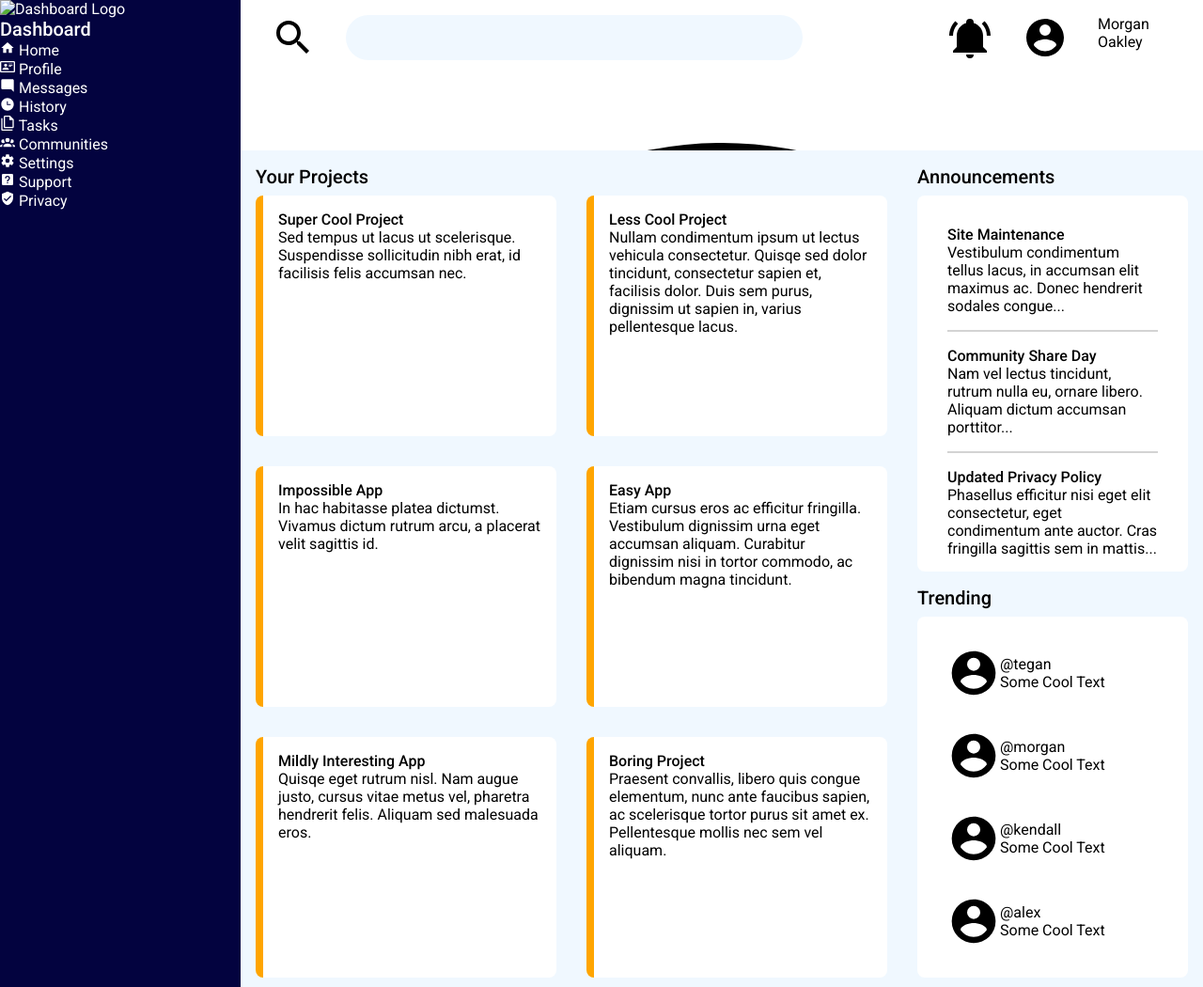
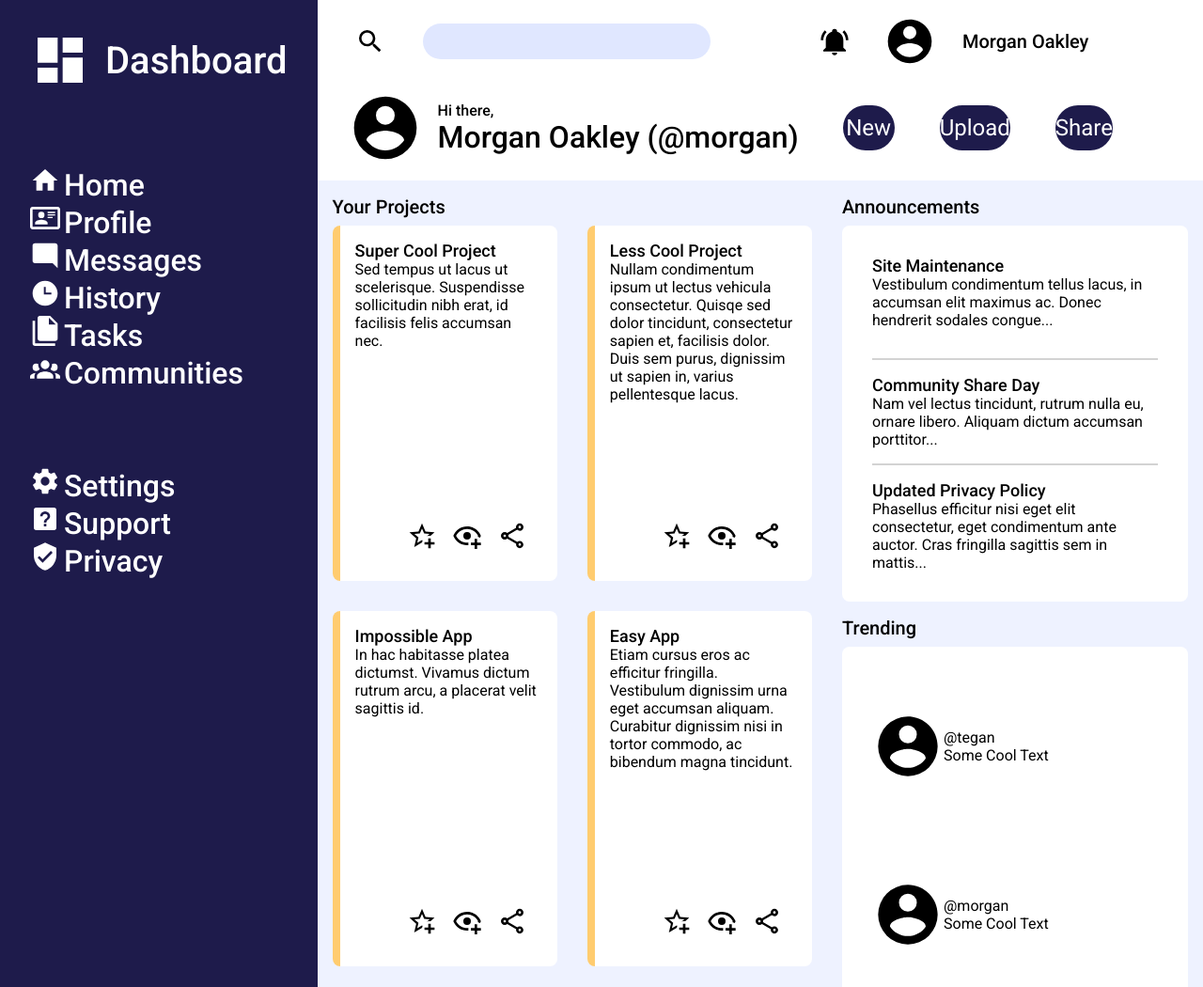
Before and after one commit to adambills/admin-dashboard, a plain HTML site: page index.html in a window 1280 px wide. Shown: the top 1050 px of the page at 94% size. Drawn offline with Linux system fonts and the light colour scheme.

Commit message:
Update header and sidebar style

```diff
--- a/index.html
+++ b/index.html
@@ -1,71 +1,107 @@
 <!DOCTYPE html>
 <html lang="en">
+
 <head>
     <meta charset="UTF-8">
     <meta name="viewport" content="width=device-width, initial-scale=1.0">
     <title>Admin Dashboard</title>
     <link rel="stylesheet" href="./style.css">
 </head>
+
 <body>
     <div class="container">
 
         <div class="sidebar">
             <div class="logo">
-                <img src="" alt="Dashboard Logo">
+                <svg xmlns="http://www.w3.org/2000/svg" viewBox="0 0 24 24">
+                    <title>view-dashboard</title>
+                    <path d="M13,3V9H21V3M13,21H21V11H13M3,21H11V15H3M3,13H11V3H3V13Z" />
+                </svg>
                 <h1>Dashboard</h1>
             </div>
-            <nav>
             <div>
                 <div>
-                        <svg xmlns="http://www.w3.org/2000/svg" viewBox="0 0 24 24"><title>home</title><path d="M10,20V14H14V20H19V12H22L12,3L2,12H5V20H10Z" /></svg>
+                    <svg xmlns="http://www.w3.org/2000/svg" viewBox="0 0 24 24">
+                        <title>home</title>
+                        <path d="M10,20V14H14V20H19V12H22L12,3L2,12H5V20H10Z" />
+                    </svg>
                     <a href="">Home</a>
                 </div>
                 <div>
-                        <svg xmlns="http://www.w3.org/2000/svg" viewBox="0 0 24 24"><title>card-account-details-outline</title><path d="M22,3H2C0.91,3.04 0.04,3.91 0,5V19C0.04,20.09 0.91,20.96 2,21H22C23.09,20.96 23.96,20.09 24,19V5C23.96,3.91 23.09,3.04 22,3M22,19H2V5H22V19M14,17V15.75C14,14.09 10.66,13.25 9,13.25C7.34,13.25 4,14.09 4,15.75V17H14M9,7A2.5,2.5 0 0,0 6.5,9.5A2.5,2.5 0 0,0 9,12A2.5,2.5 0 0,0 11.5,9.5A2.5,2.5 0 0,0 9,7M14,7V8H20V7H14M14,9V10H20V9H14M14,11V12H18V11H14" /></svg>
+                    <svg xmlns="http://www.w3.org/2000/svg" viewBox="0 0 24 24">
+                        <title>card-account-details-outline</title>
+                        <path
+                            d="M22,3H2C0.91,3.04 0.04,3.91 0,5V19C0.04,20.09 0.91,20.96 2,21H22C23.09,20.96 23.96,20.09 24,19V5C23.96,3.91 23.09,3.04 22,3M22,19H2V5H22V19M14,17V15.75C14,14.09 10.66,13.25 9,13.25C7.34,13.25 4,14.09 4,15.75V17H14M9,7A2.5,2.5 0 0,0 6.5,9.5A2.5,2.5 0 0,0 9,12A2.5,2.5 0 0,0 11.5,9.5A2.5,2.5 0 0,0 9,7M14,7V8H20V7H14M14,9V10H20V9H14M14,11V12H18V11H14" />
+                    </svg>
                     <a href="">Profile</a>
                 </div>
                 <div>
-                        <svg xmlns="http://www.w3.org/2000/svg" viewBox="0 0 24 24"><title>message-reply</title><path d="M22,4C22,2.89 21.1,2 20,2H4A2,2 0 0,0 2,4V16A2,2 0 0,0 4,18H18L22,22V4Z" /></svg>
+                    <svg xmlns="http://www.w3.org/2000/svg" viewBox="0 0 24 24">
+                        <title>message-reply</title>
+                        <path d="M22,4C22,2.89 21.1,2 20,2H4A2,2 0 0,0 2,4V16A2,2 0 0,0 4,18H18L22,22V4Z" />
+                    </svg>
                     <a href="">Messages</a>
                 </div>
                 <div>
-                        <svg xmlns="http://www.w3.org/2000/svg" viewBox="0 0 24 24"><title>clock-time-three</title><path d="M12 2C6.5 2 2 6.5 2 12C2 17.5 6.5 22 12 22C17.5 22 22 17.5 22 12S17.5 2 12 2M17 13H11V7H12.5V11.5H17V13Z" /></svg>
+                    <svg xmlns="http://www.w3.org/2000/svg" viewBox="0 0 24 24">
+                        <title>clock-time-three</title>
+                        <path
+                            d="M12 2C6.5 2 2 6.5 2 12C2 17.5 6.5 22 12 22C17.5 22 22 17.5 22 12S17.5 2 12 2M17 13H11V7H12.5V11.5H17V13Z" />
+                    </svg>
                     <a href="">History</a>
                 </div>
                 <div>
-                        <svg xmlns="http://www.w3.org/2000/svg" viewBox="0 0 24 24"><title>file-multiple-outline</title><path d="M16 0H8C6.9 0 6 .9 6 2V18C6 19.1 6.9 20 8 20H20C21.1 20 22 19.1 22 18V6L16 0M20 18H8V2H15V7H20V18M4 4V22H20V24H4C2.9 24 2 23.1 2 22V4H4Z" /></svg>
+                    <svg xmlns="http://www.w3.org/2000/svg" viewBox="0 0 24 24">
+                        <title>file-multiple</title>
+                        <path
+                            d="M15,7H20.5L15,1.5V7M8,0H16L22,6V18A2,2 0 0,1 20,20H8C6.89,20 6,19.1 6,18V2A2,2 0 0,1 8,0M4,4V22H20V24H4A2,2 0 0,1 2,22V4H4Z" />
+                    </svg>
                     <a href="">Tasks</a>
                 </div>
                 <div>
-                        <svg xmlns="http://www.w3.org/2000/svg" viewBox="0 0 24 24"><title>account-group</title><path d="M12,5.5A3.5,3.5 0 0,1 15.5,9A3.5,3.5 0 0,1 12,12.5A3.5,3.5 0 0,1 8.5,9A3.5,3.5 0 0,1 12,5.5M5,8C5.56,8 6.08,8.15 6.53,8.42C6.38,9.85 6.8,11.27 7.66,12.38C7.16,13.34 6.16,14 5,14A3,3 0 0,1 2,11A3,3 0 0,1 5,8M19,8A3,3 0 0,1 22,11A3,3 0 0,1 19,14C17.84,14 16.84,13.34 16.34,12.38C17.2,11.27 17.62,9.85 17.47,8.42C17.92,8.15 18.44,8 19,8M5.5,18.25C5.5,16.18 8.41,14.5 12,14.5C15.59,14.5 18.5,16.18 18.5,18.25V20H5.5V18.25M0,20V18.5C0,17.11 1.89,15.94 4.45,15.6C3.86,16.28 3.5,17.22 3.5,18.25V20H0M24,20H20.5V18.25C20.5,17.22 20.14,16.28 19.55,15.6C22.11,15.94 24,17.11 24,18.5V20Z" /></svg>
+                    <svg xmlns="http://www.w3.org/2000/svg" viewBox="0 0 24 24">
+                        <title>account-group</title>
+                        <path
+                            d="M12,5.5A3.5,3.5 0 0,1 15.5,9A3.5,3.5 0 0,1 12,12.5A3.5,3.5 0 0,1 8.5,9A3.5,3.5 0 0,1 12,5.5M5,8C5.56,8 6.08,8.15 6.53,8.42C6.38,9.85 6.8,11.27 7.66,12.38C7.16,13.34 6.16,14 5,14A3,3 0 0,1 2,11A3,3 0 0,1 5,8M19,8A3,3 0 0,1 22,11A3,3 0 0,1 19,14C17.84,14 16.84,13.34 16.34,12.38C17.2,11.27 17.62,9.85 17.47,8.42C17.92,8.15 18.44,8 19,8M5.5,18.25C5.5,16.18 8.41,14.5 12,14.5C15.59,14.5 18.5,16.18 18.5,18.25V20H5.5V18.25M0,20V18.5C0,17.11 1.89,15.94 4.45,15.6C3.86,16.28 3.5,17.22 3.5,18.25V20H0M24,20H20.5V18.25C20.5,17.22 20.14,16.28 19.55,15.6C22.11,15.94 24,17.11 24,18.5V20Z" />
+                    </svg>
                     <a href="">Communities</a>
                 </div>
             </div>
             <div>
                 <div>
-                        <svg xmlns="http://www.w3.org/2000/svg" viewBox="0 0 24 24"><title>cog</title><path d="M12,15.5A3.5,3.5 0 0,1 8.5,12A3.5,3.5 0 0,1 12,8.5A3.5,3.5 0 0,1 15.5,12A3.5,3.5 0 0,1 12,15.5M19.43,12.97C19.47,12.65 19.5,12.33 19.5,12C19.5,11.67 19.47,11.34 19.43,11L21.54,9.37C21.73,9.22 21.78,8.95 21.66,8.73L19.66,5.27C19.54,5.05 19.27,4.96 19.05,5.05L16.56,6.05C16.04,5.66 15.5,5.32 14.87,5.07L14.5,2.42C14.46,2.18 14.25,2 14,2H10C9.75,2 9.54,2.18 9.5,2.42L9.13,5.07C8.5,5.32 7.96,5.66 7.44,6.05L4.95,5.05C4.73,4.96 4.46,5.05 4.34,5.27L2.34,8.73C2.21,8.95 2.27,9.22 2.46,9.37L4.57,11C4.53,11.34 4.5,11.67 4.5,12C4.5,12.33 4.53,12.65 4.57,12.97L2.46,14.63C2.27,14.78 2.21,15.05 2.34,15.27L4.34,18.73C4.46,18.95 4.73,19.03 4.95,18.95L7.44,17.94C7.96,18.34 8.5,18.68 9.13,18.93L9.5,21.58C9.54,21.82 9.75,22 10,22H14C14.25,22 14.46,21.82 14.5,21.58L14.87,18.93C15.5,18.67 16.04,18.34 16.56,17.94L19.05,18.95C19.27,19.03 19.54,18.95 19.66,18.73L21.66,15.27C21.78,15.05 21.73,14.78 21.54,14.63L19.43,12.97Z" /></svg>
+                    <svg xmlns="http://www.w3.org/2000/svg" viewBox="0 0 24 24">
+                        <title>cog</title>
+                        <path
+                            d="M12,15.5A3.5,3.5 0 0,1 8.5,12A3.5,3.5 0 0,1 12,8.5A3.5,3.5 0 0,1 15.5,12A3.5,3.5 0 0,1 12,15.5M19.43,12.97C19.47,12.65 19.5,12.33 19.5,12C19.5,11.67 19.47,11.34 19.43,11L21.54,9.37C21.73,9.22 21.78,8.95 21.66,8.73L19.66,5.27C19.54,5.05 19.27,4.96 19.05,5.05L16.56,6.05C16.04,5.66 15.5,5.32 14.87,5.07L14.5,2.42C14.46,2.18 14.25,2 14,2H10C9.75,2 9.54,2.18 9.5,2.42L9.13,5.07C8.5,5.32 7.96,5.66 7.44,6.05L4.95,5.05C4.73,4.96 4.46,5.05 4.34,5.27L2.34,8.73C2.21,8.95 2.27,9.22 2.46,9.37L4.57,11C4.53,11.34 4.5,11.67 4.5,12C4.5,12.33 4.53,12.65 4.57,12.97L2.46,14.63C2.27,14.78 2.21,15.05 2.34,15.27L4.34,18.73C4.46,18.95 4.73,19.03 4.95,18.95L7.44,17.94C7.96,18.34 8.5,18.68 9.13,18.93L9.5,21.58C9.54,21.82 9.75,22 10,22H14C14.25,22 14.46,21.82 14.5,21.58L14.87,18.93C15.5,18.67 16.04,18.34 16.56,17.94L19.05,18.95C19.27,19.03 19.54,18.95 19.66,18.73L21.66,15.27C21.78,15.05 21.73,14.78 21.54,14.63L19.43,12.97Z" />
+                    </svg>
                     <a href="">Settings</a>
                 </div>
                 <div>
-                        <svg xmlns="http://www.w3.org/2000/svg" viewBox="0 0 24 24"><title>help-box</title><path d="M11,18H13V16H11V18M12,6A4,4 0 0,0 8,10H10A2,2 0 0,1 12,8A2,2 0 0,1 14,10C14,12 11,11.75 11,15H13C13,12.75 16,12.5 16,10A4,4 0 0,0 12,6M5,3H19A2,2 0 0,1 21,5V19A2,2 0 0,1 19,21H5A2,2 0 0,1 3,19V5A2,2 0 0,1 5,3Z" /></svg>
+                    <svg xmlns="http://www.w3.org/2000/svg" viewBox="0 0 24 24">
+                        <title>help-box</title>
+                        <path
+                            d="M11,18H13V16H11V18M12,6A4,4 0 0,0 8,10H10A2,2 0 0,1 12,8A2,2 0 0,1 14,10C14,12 11,11.75 11,15H13C13,12.75 16,12.5 16,10A4,4 0 0,0 12,6M5,3H19A2,2 0 0,1 21,5V19A2,2 0 0,1 19,21H5A2,2 0 0,1 3,19V5A2,2 0 0,1 5,3Z" />
+                    </svg>
                     <a href="">Support</a>
                 </div>
                 <div>
-                        <svg xmlns="http://www.w3.org/2000/svg" viewBox="0 0 24 24"><title>shield-check</title><path d="M10,17L6,13L7.41,11.59L10,14.17L16.59,7.58L18,9M12,1L3,5V11C3,16.55 6.84,21.74 12,23C17.16,21.74 21,16.55 21,11V5L12,1Z" /></svg>
+                    <svg xmlns="http://www.w3.org/2000/svg" viewBox="0 0 24 24">
+                        <title>shield-check</title>
+                        <path
+                            d="M10,17L6,13L7.41,11.59L10,14.17L16.59,7.58L18,9M12,1L3,5V11C3,16.55 6.84,21.74 12,23C17.16,21.74 21,16.55 21,11V5L12,1Z" />
+                    </svg>
                     <a href="">Privacy</a>
                 </div>
             </div>
-            </nav>
         </div>
 
         <header class="header">
             <div class="header-top">
-                <svg xmlns="http://www.w3.org/2000/svg" viewBox="0 0 24 24"><title>magnify</title><path d="M9.5,3A6.5,6.5 0 0,1 16,9.5C16,11.11 15.41,12.59 14.44,13.73L14.71,14H15.5L20.5,19L19,20.5L14,15.5V14.71L13.73,14.44C12.59,15.41 11.11,16 9.5,16A6.5,6.5 0 0,1 3,9.5A6.5,6.5 0 0,1 9.5,3M9.5,5C7,5 5,7 5,9.5C5,12 7,14 9.5,14C12,14 14,12 14,9.5C14,7 12,5 9.5,5Z"/>
-                </svg>
+                <img src="./assets/magnify.svg" alt="Search Icon">
                 <input type="text">
                 <img src="./assets/bell-ring.svg" alt="Notification Icon" id="notification">
                 <img src="./assets/account-circle.svg" alt="Profile Picture" class="profile">
-                <div class="username">Morgan Oakley</div>
+                <h1 class="username">Morgan Oakley</h1>
             </div>
             <div class="header-bottom">
                 <div class="current-user">
@@ -88,28 +124,77 @@
                 <h1>Your Projects</h1>
                 <div class="projects">
                     <div>
+                        <div>
                             <h2>Super Cool Project</h2>
-                        <p>Sed tempus ut lacus ut scelerisque. Suspendisse sollicitudin nibh erat, id facilisis felis accumsan nec.</p>
+                            <p>Sed tempus ut lacus ut scelerisque. Suspendisse sollicitudin nibh erat, id facilisis
+                                felis accumsan nec.</p>
+                        </div>
+                        <div class="img-container">
+                            <img src="./assets/star-plus-outline.svg" alt="Favorite Icon">
+                            <img src="./assets/eye-plus-outline.svg" alt="Follow Icon">
+                            <img src="./assets/share-variant-outline.svg" alt="Share Icon">
+                        </div>
                     </div>
                     <div>
+                        <div>
                             <h2>Less Cool Project</h2>
-                        <p>Nullam condimentum ipsum ut lectus vehicula consectetur. Quisqe sed dolor tincidunt, consectetur sapien et, facilisis dolor. Duis sem purus, dignissim ut sapien in, varius pellentesque lacus.</p>
+                            <p>Nullam condimentum ipsum ut lectus vehicula consectetur. Quisqe sed dolor tincidunt,
+                                consectetur sapien et, facilisis dolor. Duis sem purus, dignissim ut sapien in, varius
+                                pellentesque lacus.</p>
+                        </div>
+                        <div class="img-container">
+                            <img src="./assets/star-plus-outline.svg" alt="Favorite Icon">
+                            <img src="./assets/eye-plus-outline.svg" alt="Follow Icon">
+                            <img src="./assets/share-variant-outline.svg" alt="Share Icon">
+                        </div>
                     </div>
                     <div>
+                        <div>
                             <h2>Impossible App</h2>
-                        <p>In hac habitasse platea dictumst. Vivamus dictum rutrum arcu, a placerat velit sagittis id.</p>
+                            <p>In hac habitasse platea dictumst. Vivamus dictum rutrum arcu, a placerat velit sagittis
+                                id.</p>
+                        </div>
+                        <div class="img-container">
+                            <img src="./assets/star-plus-outline.svg" alt="Favorite Icon">
+                            <img src="./assets/eye-plus-outline.svg" alt="Follow Icon">
+                            <img src="./assets/share-variant-outline.svg" alt="Share Icon">
+                        </div>
                     </div>
                     <div>
+                        <div>
                             <h2>Easy App</h2>
-                        <p>Etiam cursus eros ac efficitur fringilla. Vestibulum dignissim urna eget accumsan aliquam. Curabitur dignissim nisi in tortor commodo, ac bibendum magna tincidunt.</p>
+                            <p>Etiam cursus eros ac efficitur fringilla. Vestibulum dignissim urna eget accumsan
+                                aliquam. Curabitur dignissim nisi in tortor commodo, ac bibendum magna tincidunt.</p>
+                        </div>
+                        <div class="img-container">
+                            <img src="./assets/star-plus-outline.svg" alt="Favorite Icon">
+                            <img src="./assets/eye-plus-outline.svg" alt="Follow Icon">
+                            <img src="./assets/share-variant-outline.svg" alt="Share Icon">
+                        </div>
                     </div>
                     <div>
+                        <div>
                             <h2>Mildly Interesting App</h2>
-                        <p>Quisqe eget rutrum nisl. Nam augue justo, cursus vitae metus vel, pharetra hendrerit felis. Aliquam sed malesuada eros.</p>
+                            <p>Quisqe eget rutrum nisl. Nam augue justo, cursus vitae metus vel, pharetra hendrerit
+                                felis. Aliquam sed malesuada eros.</p>
+                        </div>
+                        <div class="img-container">
+                            <img src="./assets/star-plus-outline.svg" alt="Favorite Icon">
+                            <img src="./assets/eye-plus-outline.svg" alt="Follow Icon">
+                            <img src="./assets/share-variant-outline.svg" alt="Share Icon">
+                        </div>
                     </div>
                     <div>
+                        <div>
                             <h2>Boring Project</h2>
-                        <p>Praesent convallis, libero quis congue elementum, nunc ante faucibus sapien, ac scelerisque tortor purus sit amet ex. Pellentesque mollis nec sem vel aliquam.</p>
+                            <p>Praesent convallis, libero quis congue elementum, nunc ante faucibus sapien, ac
+                                scelerisque tortor purus sit amet ex. Pellentesque mollis nec sem vel aliquam.</p>
+                        </div>
+                        <div class="img-container">
+                            <img src="./assets/star-plus-outline.svg" alt="Favorite Icon">
+                            <img src="./assets/eye-plus-outline.svg" alt="Follow Icon">
+                            <img src="./assets/share-variant-outline.svg" alt="Share Icon">
+                        </div>
                     </div>
                 </div>
             </section>
@@ -118,15 +203,18 @@
                 <div class="announcements">
                     <div>
                         <h2>Site Maintenance</h2>
-                        <p>Vestibulum condimentum tellus lacus, in accumsan elit maximus ac. Donec hendrerit sodales congue...</p>
+                        <p>Vestibulum condimentum tellus lacus, in accumsan elit maximus ac. Donec hendrerit sodales
+                            congue...</p>
                     </div>
                     <div class="bordered">
                         <h2>Community Share Day</h2>
-                        <p>Nam vel lectus tincidunt, rutrum nulla eu, ornare libero. Aliquam dictum accumsan porttitor...</p>
+                        <p>Nam vel lectus tincidunt, rutrum nulla eu, ornare libero. Aliquam dictum accumsan
+                            porttitor...</p>
                     </div>
                     <div class="bordered">
                         <h2>Updated Privacy Policy</h2>
-                        <p>Phasellus efficitur nisi eget elit consectetur, eget condimentum ante auctor. Cras fringilla sagittis sem in mattis...</p>
+                        <p>Phasellus efficitur nisi eget elit consectetur, eget condimentum ante auctor. Cras fringilla
+                            sagittis sem in mattis...</p>
                     </div>
                 </div>
             </section>
@@ -168,4 +256,5 @@
     </div>
 
 </body>
+
 </html>
--- a/style.css
+++ b/style.css
@@ -16,7 +16,9 @@ html, body {
 h1 {
     font-size: 1.25rem;
 }
-
+h2 {
+    font-size: 1.125rem;
+}
 h1, h2 {
     font-weight: 500;
 }
@@ -24,61 +26,138 @@ h1, h2 {
 .container {
     display: grid;
     grid-template-columns: 1fr 4fr;
-    grid-template-rows: 4rem 1fr;
+    grid-template-rows: 12rem 1fr;
 }
+
+/* Sidebar */
 
 .sidebar {
     grid-row: 1 / -1;
-    background-color: #03033f;
+    background-color: #1e1b4b;
     color: white;
-    font-size: 1.5rem;
+    display: grid;
+    grid-template-rows: auto auto 1fr;
+    gap: 5rem;
+    padding: 2rem;
+}
+
+.sidebar .logo {
+    display: grid;
+    grid-template-columns: auto 1fr;
+    align-items: center;
+    gap: 1rem;
+}
+
+.sidebar h1 {
+    font-size: 2.5rem;
 }
 
 .sidebar a {
     text-decoration: none;
     color: white;
+    font-size: 2rem;
+    font-weight: 500;
 }
 
 .sidebar svg {
     fill: white;
-    width: 1rem;
+    width: 2rem;
     height: auto;
 }
 
+.sidebar .logo svg {
+    width: 4rem;
+}
+
+/* .sidebar nav {
+    grid-row: 2;
+    display: grid;
+    grid-template-r: auto 1fr;
+    gap: 5rem;
+} */
+
+/* Header */
+
 .header {
     grid-column: 2 / -1;
+    grid-row: 1;
     display: grid;
-    grid-template-rows: 1fr 1fr;
-    gap: 0.5rem;
+    grid-template-rows: 3rem 5rem;
+    gap: 2rem;
     margin: 1rem 2rem;
 }
 
 .header-top {
     grid-row: 1;
     display: grid;
-    grid-template-columns: 3rem 1fr 3rem 3rem 5rem;
+    grid-template-columns: 3rem 1fr 3rem 3rem 10rem;
     gap: 2rem;
-    align-content: center;
+    align-items: center;
+    margin-right: 4rem;
+    font-size: 2rem;
 }
-
-input {
+.header-top img {
+    width: 2rem;
+    height: auto;
+    justify-self: center;
+}
+.header-top .profile {
+    width: 3.5rem;
+    height: auto;
+}
+.header-top input {
     border: none;
     border-radius: 2rem;
     width: 80%;
-    background-color: aliceblue;
+    background-color: #e0e7ff;
+    font-size: 2rem;
+}
+.header-bottom {
+    grid-row: 2;
+    display: grid;
+    grid-template-columns: 3fr 2fr;
+    justify-content: start;
 }
 
-.header-bottom {
-    grid-row: 2;
+.current-user {
+    display: grid;
+    grid-template-columns: 5rem 1fr;
+    align-items: center;
+    font-weight: 500;
+    gap: 1rem;
 }
+.current-user > img {
+    width: 5rem;
+    height: auto;
+}
+.current-user .username {
+    font-size: 2rem;
+}
+.header-btns {
+    grid-column: 2;
+    display: grid;
+    grid-template-columns: repeat(3, 1fr);
+    align-items: center;
+    gap: 3rem;
+    margin-right: 4rem;
+}
+.header-btns button {
+    border: none;
+    background-color: #1e1b4b;
+    border-radius: 2rem;
+    color: white;
+    height: 3rem;
+    font-size: 1.5rem;
+}
+
+/* Main Section */
 
 .main {
     grid-row: 2 / -1;
     grid-column: 2 / -1;
-    margin-top: 6rem;
-    background-color: aliceblue;
+    background-color: #eef2ff;
     display: grid;
-    grid-template-columns: 1fr 20rem;
+    grid-template-columns: 1fr 25rem;
     grid-template-rows: 28rem 1fr;
 }
 
@@ -96,12 +175,29 @@ input {
     gap: 2rem;
 }
 
-.projects div {
+.projects > div {
     background-color: white;
     border-radius: 0.5rem;
     padding: 1rem;
-    border-left: 0.5rem solid orange;
+    border-left: 0.5rem solid rgb(255, 204, 111);
+    display: grid;
+    grid-template-rows: 1fr 1fr;
 }
+.img-container {
+    justify-self: end;
+    align-self: end;
+    margin-right: 1rem;
+    margin-bottom: 1rem;
+    display: grid;
+    grid-template-columns: repeat(3, 1fr);
+    gap: 1rem;
+}
+.projects img {
+    width: 2rem;
+    height: auto;
+}
+
+/* Announcements */
 
 .announcement-container {
     margin: 1rem;
@@ -123,6 +219,8 @@ input {
     padding-top: 1rem;
 }
 
+/* Trending */
+
 .trending-container {
     margin: 1rem;
     display: grid;
```
Also changed, not shown: assets/eye-plus-outline.svg (added), assets/magnify.svg (added), assets/share-variant-outline.svg (added), assets/star-plus-outline.svg (added), assets/view-dashboard.svg (added). Lines whose indentation alone changed are shown as unchanged.
